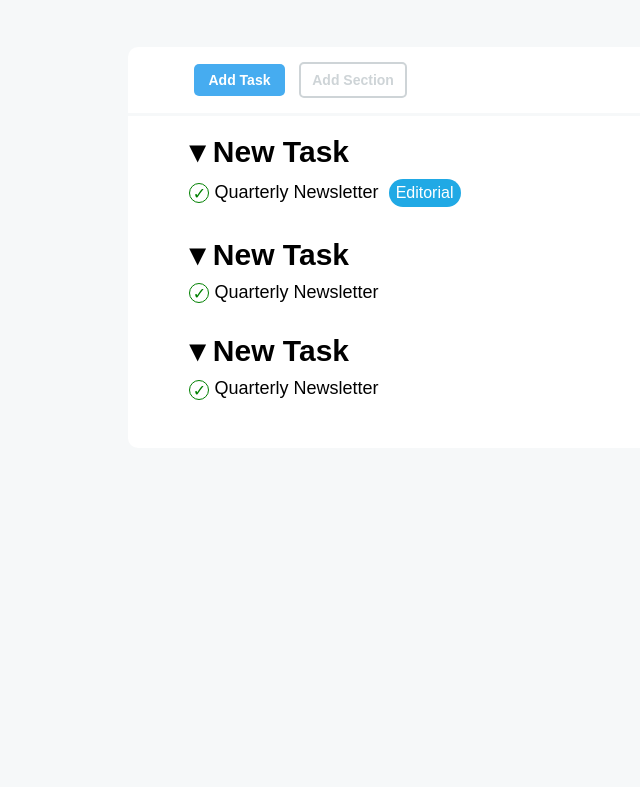
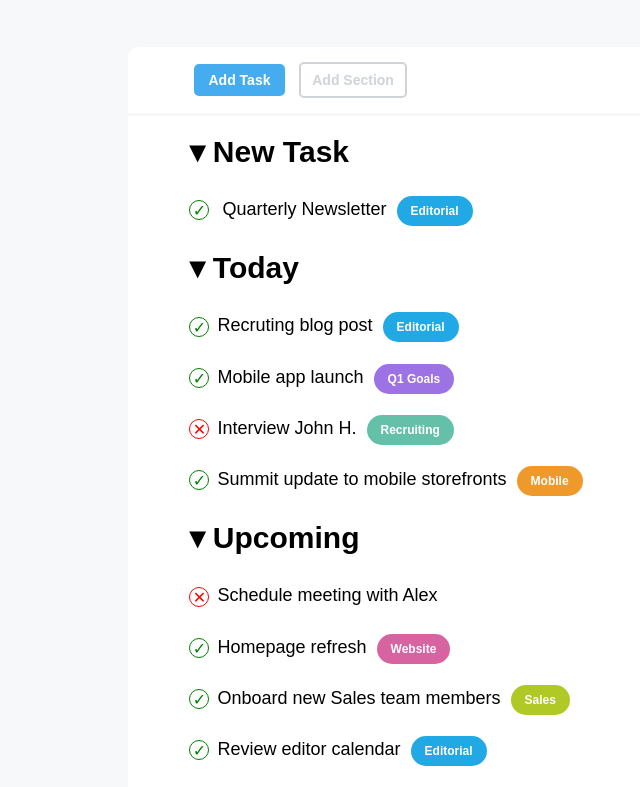
Before and after one commit to pierdomenicoguarnieri/html-css-toboolist, a plain HTML site: page index.html in a window 1280 px wide. Shown: the part 103-890 px from the top of the page, without its empty margins (0-640 px from the left). Before the commit the page ends 800 px from the top, so only its background shows below. Drawn offline with Linux system fonts and the light colour scheme.

Commit message:
[add] sectionst to main [add] styling to sections in css

```diff
--- a/assets/css/style.css
+++ b/assets/css/style.css
@@ -86,7 +86,7 @@ main section{
 
 .section-list.list-item{
   font-size: 18px;
-  margin: 10px 0;
+  margin: 30px 0;
 }
 
 .list-symbol{
@@ -97,6 +97,7 @@ main section{
   border-radius: 50%;
   text-align: center;
   vertical-align: middle;
+  margin-right: 8px;
 }
 
 .list-symbol.checkmark{
@@ -104,12 +105,16 @@ main section{
   color: green;
 }
 
+.list-symbol.cross{
+  border: 1px solid red;
+  color: red;
+}
+
 .list-tag{
-  width: 8%;
-  display: inline-block;
   margin-left: 5px;
-  font-size: 16px;
-  padding: 5px;
+  font-size: 12px;
+  font-weight: 600;
+  padding: 8px 14px;
   color: white;
   border-radius: 15px;
   text-align: center;
@@ -118,3 +123,23 @@ main section{
 .list-tag.editorial{
   background-color: #20A9E5;
 }
+
+.list-tag.q1-goals{
+  background-color: #9C72E4;
+}
+
+.list-tag.recruiting{
+  background-color: #64C0A9;
+}
+
+.list-tag.mobile{
+  background-color: #F0992B;
+}
+
+.list-tag.website{
+  background-color: #D863A1;
+}
+
+.list-tag.sales{
+  background-color: #B0C926;
+}
--- a/index.html
+++ b/index.html
@@ -25,28 +25,57 @@
       <section class="list">
         <span>&nbsp;</span>
         <div class="text-container">
+
+
           <div class="section-list">
             <h2>&#9662; New Task</h2>
             <div class="section-list list-item">
               <span><span class="list-symbol checkmark">&checkmark;</span> Quarterly Newsletter</span>
               <span class="list-tag editorial">Editorial</span>
             </div>
+          </div>
 
+
+          <div class="section-list">
+            <h2>&#9662; Today</h2>
+            <div class="section-list list-item">
+              <span><span class="list-symbol checkmark">&checkmark;</span>Recruting blog post</span>
+              <span class="list-tag editorial">Editorial</span>
+            </div>
+            <div class="section-list list-item">
+              <span><span class="list-symbol checkmark">&checkmark;</span>Mobile app launch</span>
+              <span class="list-tag q1-goals">Q1 Goals</span>
+            </div>
+            <div class="section-list list-item">
+              <span><span class="list-symbol cross">&#10005;</span>Interview John H.</span>
+              <span class="list-tag recruiting">Recruiting</span>
+            </div>
+            <div class="section-list list-item">
+              <span><span class="list-symbol checkmark">&checkmark;</span>Summit update to mobile storefronts</span>
+              <span class="list-tag mobile">Mobile</span>
+            </div>
           </div>
+
+
           <div class="section-list">
-            <h2>&#9662; New Task</h2>
+            <h2>&#9662; Upcoming</h2>
             <div class="section-list list-item">
-              <span><span class="list-symbol checkmark">&checkmark;</span> Quarterly Newsletter</span>
+              <div class="section-list list-item">
+                <span><span class="list-symbol cross">&#10005;</span>Schedule meeting with Alex</span>
+              </div>
+              <div class="section-list list-item">
+                <span><span class="list-symbol checkmark">&checkmark;</span>Homepage refresh</span>
+                <span class="list-tag website">Website</span>
+              </div>
+              <div class="section-list list-item">
+                <span><span class="list-symbol checkmark">	&checkmark;</span>Onboard new Sales team members</span>
+                <span class="list-tag sales">Sales</span>
+              </div>
+              <div class="section-list list-item">
+                <span><span class="list-symbol checkmark">&checkmark;</span>Review editor calendar</span>
+                <span class="list-tag editorial">Editorial</span>
+              </div>
             </div>
-
-          </div>
-          <div class="section-list">
-            <h2>&#9662; New Task</h2>
-            <div class="section-list list-item">
-              <span><span class="list-symbol checkmark">&checkmark;</span> Quarterly Newsletter</span>
-
-            </div>
-
           </div>
         </div>
         <span>&nbsp;</span>
```
